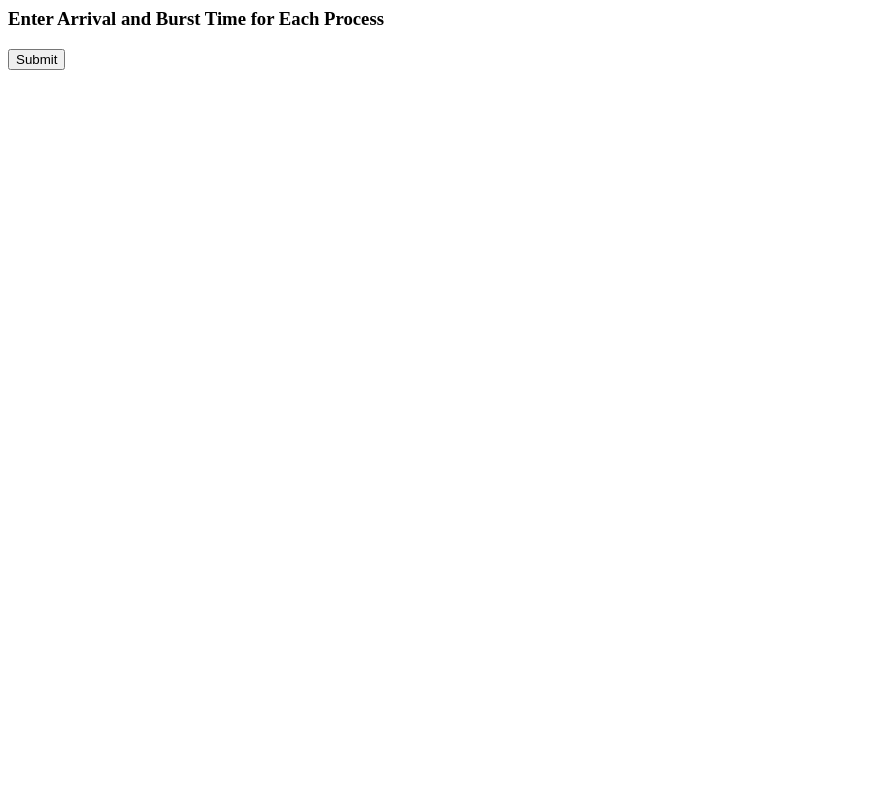
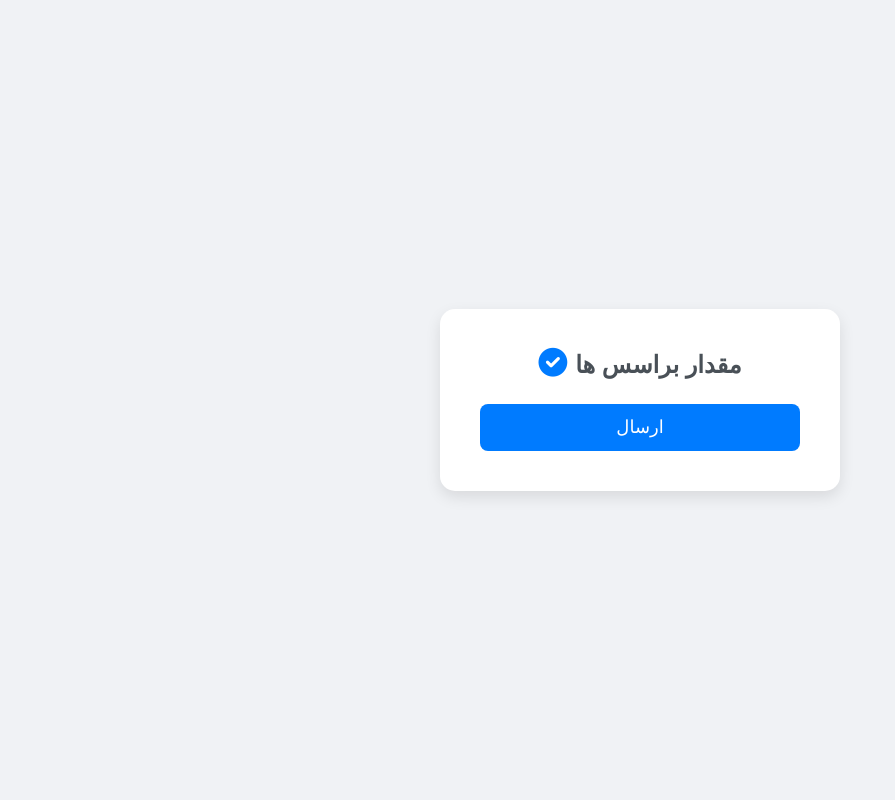
Before and after one commit to Erfan-aminian/Algorithm-sys, a Django app: page /dynamic/ in a window 1280 px wide. Shown: the whole page, without its empty margins (0-895 px from the left). Run offline with Django 4.2, Linux system fonts and the light colour scheme; some libraries are stand-ins or nearby versions.

Commit message:
add fcfs template

```diff
--- /dev/null
+++ b/algo/home/static/css/fcfs.css
@@ -0,0 +1,66 @@
+body {
+    background-color: #f0f2f5;
+    display: flex;
+    justify-content: center;
+    align-items: center;
+    height: 100vh;
+    margin: 0;
+    font-family: 'Vazir', sans-serif; /* فونت فارسی برای زیبایی */
+}
+
+.form-container {
+    background-color: #ffffff;
+    padding: 40px;
+    border-radius: 15px;
+    box-shadow: 0 6px 15px rgba(0, 0, 0, 0.1);
+    max-width: 400px;
+    width: 100%;
+}
+
+.form-title {
+    font-size: 24px;
+    font-weight: bold;
+    color: #495057;
+    text-align: center;
+    margin-bottom: 25px;
+    position: relative;
+}
+
+.form-title i {
+    color: #007bff;
+    margin-right: 8px;
+    font-size: 1.2em;
+}
+
+.form-check-label {
+    font-size: 18px;
+    color: #495057;
+    cursor: pointer;
+    transition: color 0.2s ease;
+}
+
+.form-check-input:checked + .form-check-label {
+    color: #007bff;
+    font-weight: bold;
+}
+
+.form-check {
+    margin-bottom: 15px;
+}
+
+.btn-custom {
+    background-color: #007bff;
+    color: #fff;
+    font-size: 18px;
+    padding: 10px 20px;
+    border-radius: 8px;
+    border: none;
+    width: 100%;
+    transition: all 0.3s ease;
+}
+
+.btn-custom:hover {
+    background-color: #0056b3;
+    transform: scale(1.05);
+    box-shadow: 0 4px 10px rgba(0, 123, 255, 0.3);
+}
--- a/algo/home/templates/home/fcfs.html
+++ b/algo/home/templates/home/fcfs.html
@@ -1,12 +1,35 @@
-<!-- home/dynamic_form.html -->
+{% extends 'base.html' %}
+{% load static %}
+{% block head %}
+    <meta charset="UTF-8">
+    <title>فرم انتخاب گزینه</title>
+    <!-- Bootstrap CSS -->
+    <link href="https://maxcdn.bootstrapcdn.com/bootstrap/4.5.2/css/bootstrap.min.css" rel="stylesheet">
+    <!-- Font Awesome for Icons -->
+    <link rel="stylesheet" href="https://cdnjs.cloudflare.com/ajax/libs/font-awesome/6.0.0-beta3/css/all.min.css">
+    <!-- Custom CSS -->
+    <link rel="stylesheet" href="{% static 'css/fcfs.css' %}">
+{% endblock %}
+
+{% block content %}
+<div class="form-container">
+    <h2 class="form-title"><i class="fas fa-check-circle"></i>مقدار براسس ها</h2>
     <form method="post">
         {% csrf_token %}
-    <h3>Enter Arrival and Burst Time for Each Process</h3>
+        <div class="form-group">
             {{ formset.management_form }}
             {% for form in formset %}
                 <div class="process-form">
                     {{ form.as_p }}
                 </div>
             {% endfor %}
-    <button type="submit">Submit</button>
+        </div>
+        <button type="submit" class="btn btn-custom">ارسال</button>
     </form>
+</div>
+
+<!-- Bootstrap JS and dependencies -->
+<script src="https://code.jquery.com/jquery-3.5.1.slim.min.js"></script>
+<script src="https://cdn.jsdelivr.net/npm/popper.js@1.16.1/dist/umd/popper.min.js"></script>
+<script src="https://stackpath.bootstrapcdn.com/bootstrap/4.5.2/js/bootstrap.min.js"></script>
+{% endblock %}
```
Also changed, not shown: algo/home/templates/home/help.txt (added, +7 -0 lines), algo/db.sqlite3. Lines whose indentation alone changed are shown as unchanged.
